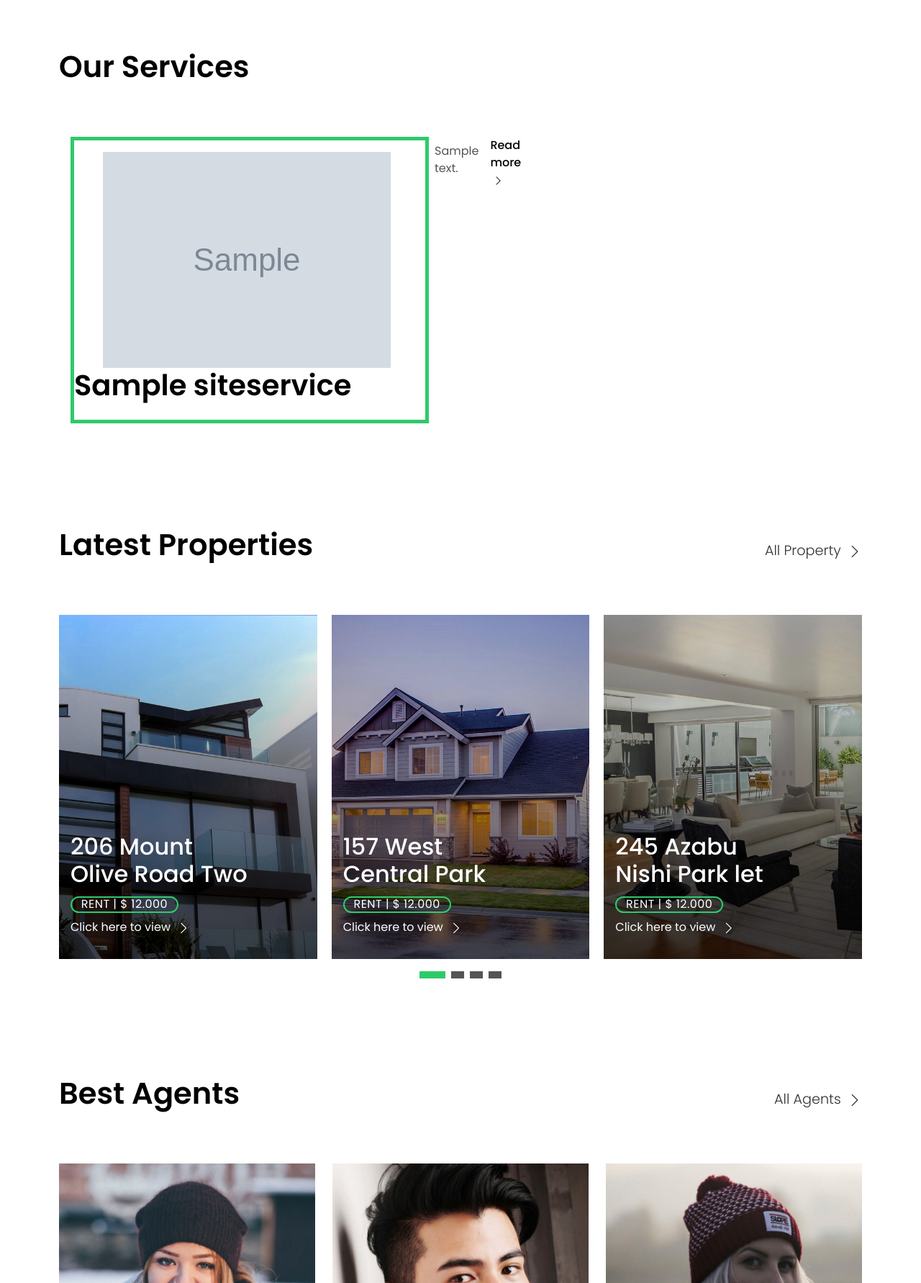
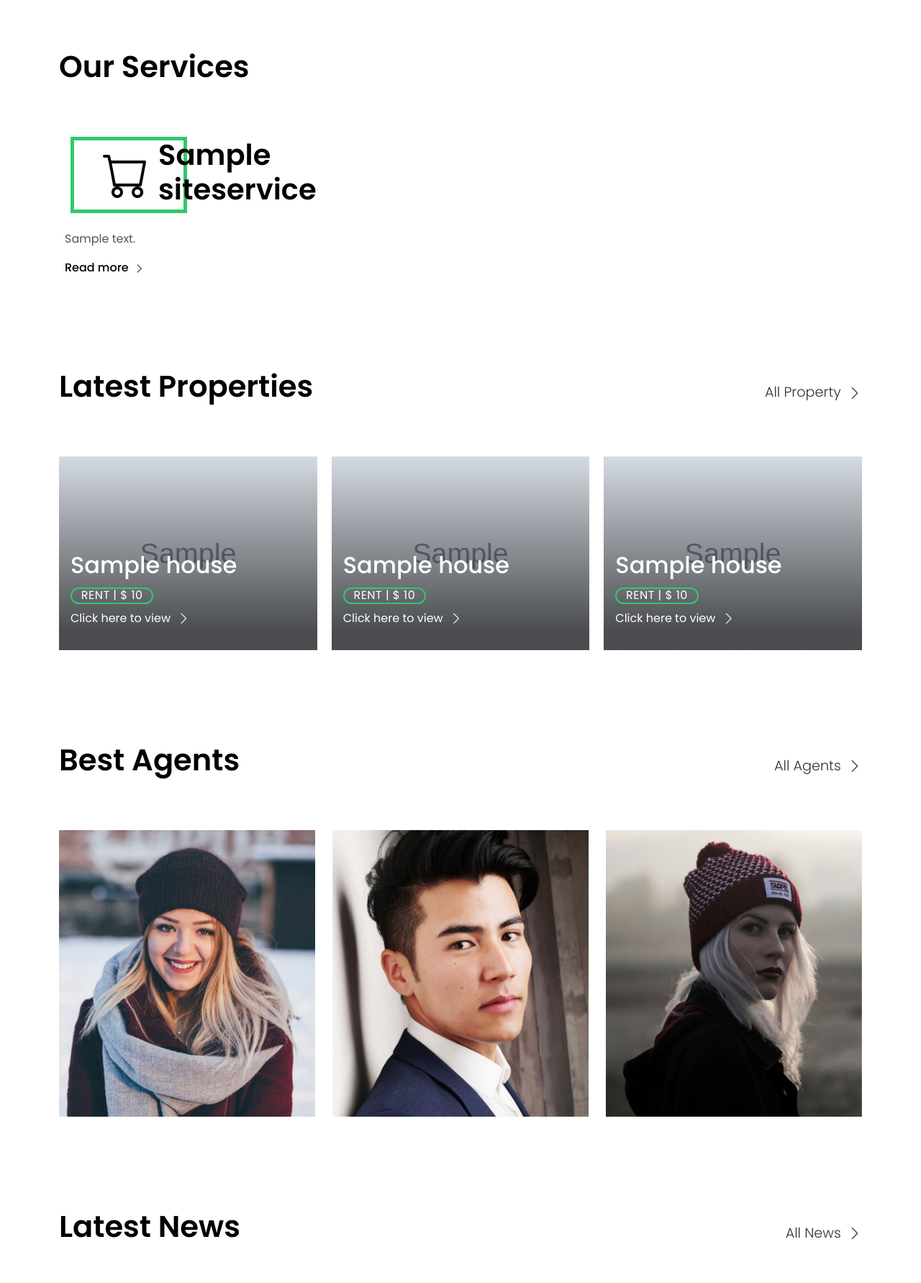
Before and after one commit to Jaheim007/HSagency, a Django app: page / in a window 1280 px wide. Shown: the part 884-2666 px from the top of the page at 72% size. Run offline with Django 4.2, Linux system fonts and the light colour scheme; data comes from the database, SQL or seed files in the repository; tables that the repository leaves empty hold one stand-in row (values such as "Sample post"); grey boxes marked "Sample" are stand-in pictures; some libraries are stand-ins or nearby versions.

Commit message:
Il est désormais possible d'ajouter une maison a nôtre BD

```diff
--- a/Front/admin.py
+++ b/Front/admin.py
@@ -1,7 +1,7 @@
 from django.contrib import admin
 from .models import *
 
-@admin.register(Slider)
+@admin.register(House)
 class Slide(admin.ModelAdmin):
     list_display = (
         "title",
--- a/Front/templates/bases/home_base.html
+++ b/Front/templates/bases/home_base.html
@@ -186,8 +186,8 @@
   <div class="intro intro-carousel swiper position-relative">
 
     <div class="swiper-wrapper">
-      {% for slider in sliders %}
-        <div class="swiper-slide carousel-item-a intro-item bg-image" style="background-image: url({{ slider.photo_house.url }})">
+      {% for house in houses %}
+        <div class="swiper-slide carousel-item-a intro-item bg-image" style="background-image: url({{ house.photo_house.url }})">
           <div class="overlay overlay-a"></div>
           <div class="intro-content display-table">
             <div class="table-cell">
@@ -195,14 +195,14 @@
                 <div class="row">
                   <div class="col-lg-8">
                     <div class="intro-body">
-                      <p class="intro-title-top">{{ slider.contry }}, {{ slider.city }}
+                      <p class="intro-title-top">{{ house.contry }}, {{ house.city }}
                         <br> 78345
                       </p>
                       <h1 class="intro-title mb-4 ">
-                        <span class="color-b"> {{ slider.title }} </span>
+                        <span class="color-b"> {{ house.title }} </span>
                       </h1>
                       <p class="intro-subtitle intro-price">
-                        <a href="#"><span class="price-a">rent | $ {{ slider.price }}</span></a>
+                        <a href="#"><span class="price-a">rent | $ {{ house.price }}</span></a>
                       </p>
                     </div>
                   </div>
--- a/Front/templates/pages/about.html
+++ b/Front/templates/pages/about.html
@@ -2,11 +2,7 @@
 {% load static %}
 
 {% block 'main' %}
-
-
-
 <main id="main">
-
     <!-- ======= Intro Single ======= -->
     <section class="intro-single">
       <div class="container">
--- a/Front/templates/pages/index.html
+++ b/Front/templates/pages/index.html
@@ -22,7 +22,7 @@
               <div class="card-box-c foo">
                 <div class="card-header-c d-flex">
                   <div class="card-box-ico">
-                    <img src="{{ service.photo_service.url }}"
+                    <span class="bi bi-cart"></span>
                   </div>
                   <div class="card-title-c align-self-center">
                     <h2 class="title-c">{{ service.title }}</h2>
@@ -67,22 +67,29 @@
         <div id="property-carousel" class="swiper">
           <div class="swiper-wrapper">
 
+            <!-- carousel item -->
+            {% comment "Note" %}
+              Je boucle sur le modele house pour afficher les maison
+              les plus récente
+            {% endcomment %}
+            {% for house in houses|slice:"0:3" %}
               <div class="carousel-item-b swiper-slide">
                 <div class="card-box-a card-shadow">
                   <div class="img-box-a">
-                  <img src="{% static 'front/assets/img/property-6.jpg' %}" alt="" class="img-a img-fluid">
+                    <img src="{{ house.photo_house.url }}" alt="" class="img-a img-fluid">
                   </div>
                   <div class="card-overlay">
                     <div class="card-overlay-a-content">
                       <div class="card-header-a">
                         <h2 class="card-title-a">
-                        <a href="property-single.html">206 Mount
-                          <br /> Olive Road Two</a>
+                          <a href="property-single.html">
+                            {{ house.title }}
+                          </a>
                         </h2>
                       </div>
                       <div class="card-body-a">
                         <div class="price-box d-flex">
-                        <span class="price-a">rent | $ 12.000</span>
+                          <span class="price-a">rent | $ {{ house.price }}</span>
                         </div>
                         <a href="#" class="link-a">Click here to view
                           <span class="bi bi-chevron-right"></span>
@@ -92,173 +99,30 @@
                         <ul class="card-info d-flex justify-content-around">
                           <li>
                             <h4 class="card-info-title">Area</h4>
-                          <span>340m
+                            <span>{{ house.area }}m
                               <sup>2</sup>
                             </span>
                           </li>
                           <li>
                             <h4 class="card-info-title">Beds</h4>
-                          <span>2</span>
+                            <span>{{ house.beds }}</span>
                           </li>
                           <li>
                             <h4 class="card-info-title">Baths</h4>
-                          <span>4</span>
+                            <span>{{ house.baths }}</span>
                           </li>
                           <li>
                             <h4 class="card-info-title">Garages</h4>
-                          <span>1</span>
+                            <span>{{ house.garages }}</span>
                           </li>
                         </ul>
                       </div>
                     </div>
                   </div>
                 </div>
-            </div><!-- End carousel item -->
-
-            <div class="carousel-item-b swiper-slide">
-              <div class="card-box-a card-shadow">
-                <div class="img-box-a">
-                  <img src="{% static 'front/assets/img/property-3.jpg' %}" alt="" class="img-a img-fluid">
               </div>
-                <div class="card-overlay">
-                  <div class="card-overlay-a-content">
-                    <div class="card-header-a">
-                      <h2 class="card-title-a">
-                        <a href="property-single.html">157 West
-                          <br /> Central Park</a>
-                      </h2>
-                    </div>
-                    <div class="card-body-a">
-                      <div class="price-box d-flex">
-                        <span class="price-a">rent | $ 12.000</span>
-                      </div>
-                      <a href="property-single.html" class="link-a">Click here to view
-                        <span class="bi bi-chevron-right"></span>
-                      </a>
-                    </div>
-                    <div class="card-footer-a">
-                      <ul class="card-info d-flex justify-content-around">
-                        <li>
-                          <h4 class="card-info-title">Area</h4>
-                          <span>340m
-                            <sup>2</sup>
-                          </span>
-                        </li>
-                        <li>
-                          <h4 class="card-info-title">Beds</h4>
-                          <span>2</span>
-                        </li>
-                        <li>
-                          <h4 class="card-info-title">Baths</h4>
-                          <span>4</span>
-                        </li>
-                        <li>
-                          <h4 class="card-info-title">Garages</h4>
-                          <span>1</span>
-                        </li>
-                      </ul>
-                    </div>
-                  </div>
-                </div>
-              </div>
-            </div><!-- End carousel item -->
-
-            <div class="carousel-item-b swiper-slide">
-              <div class="card-box-a card-shadow">
-                <div class="img-box-a">
-                  <img src="{% static 'front/assets/img/property-7.jpg' %}" alt="" class="img-a img-fluid">
-                </div>
-                <div class="card-overlay">
-                  <div class="card-overlay-a-content">
-                    <div class="card-header-a">
-                      <h2 class="card-title-a">
-                        <a href="property-single.html">245 Azabu
-                          <br /> Nishi Park let</a>
-                      </h2>
-                    </div>
-                    <div class="card-body-a">
-                      <div class="price-box d-flex">
-                        <span class="price-a">rent | $ 12.000</span>
-                      </div>
-                      <a href="property-single.html" class="link-a">Click here to view
-                        <span class="bi bi-chevron-right"></span>
-                      </a>
-                    </div>
-                    <div class="card-footer-a">
-                      <ul class="card-info d-flex justify-content-around">
-                        <li>
-                          <h4 class="card-info-title">Area</h4>
-                          <span>340m
-                            <sup>2</sup>
-                          </span>
-                        </li>
-                        <li>
-                          <h4 class="card-info-title">Beds</h4>
-                          <span>2</span>
-                        </li>
-                        <li>
-                          <h4 class="card-info-title">Baths</h4>
-                          <span>4</span>
-                        </li>
-                        <li>
-                          <h4 class="card-info-title">Garages</h4>
-                          <span>1</span>
-                        </li>
-                      </ul>
-                    </div>
-                  </div>
-                </div>
-              </div>
-            </div><!-- End carousel item -->
-
-            <div class="carousel-item-b swiper-slide">
-              <div class="card-box-a card-shadow">
-                <div class="img-box-a">
-                  <img src="{% static 'front/assets/img/property-10.jpg' %}" alt="" class="img-a img-fluid">
-                </div>
-                <div class="card-overlay">
-                  <div class="card-overlay-a-content">
-                    <div class="card-header-a">
-                      <h2 class="card-title-a">
-                        <a href="property-single.html">204 Montal
-                          <br /> South Bela Two</a>
-                      </h2>
-                    </div>
-                    <div class="card-body-a">
-                      <div class="price-box d-flex">
-                        <span class="price-a">rent | $ 12.000</span>
-                      </div>
-                      <a href="property-single.html" class="link-a">Click here to view
-                        <span class="bi bi-chevron-right"></span>
-                      </a>
-                    </div>
-                    <div class="card-footer-a">
-                      <ul class="card-info d-flex justify-content-around">
-                        <li>
-                          <h4 class="card-info-title">Area</h4>
-                          <span>340m
-                            <sup>2</sup>
-                          </span>
-                        </li>
-                        <li>
-                          <h4 class="card-info-title">Beds</h4>
-                          <span>2</span>
-                        </li>
-                        <li>
-                          <h4 class="card-info-title">Baths</h4>
-                          <span>4</span>
-                        </li>
-                        <li>
-                          <h4 class="card-info-title">Garages</h4>
-                          <span>1</span>
-                        </li>
-                      </ul>
-                    </div>
-                  </div>
-                </div>
-              </div>
-            </div><!-- End carousel item -->
-          </div>
+            {% endfor %}
+            <!-- End carousel item -->
         </div>
         <div class="propery-carousel-pagination carousel-pagination"></div>
 
--- a/Front/urls.py
+++ b/Front/urls.py
@@ -2,7 +2,7 @@ from django.urls import path
 from . import views
 
 urlpatterns = [
-    path('',views.index,name = "index"),
-    path('about',views.about,name="about"),
-    path('property',views.property,name="property")
+    path('',views.index, name = "index"),
+    path('about',views.about, name="about"),
+    path('property',views.property, name="property")
 ]
--- a/Front/views.py
+++ b/Front/views.py
@@ -4,7 +4,7 @@ from . import models
 
 def index(request):
     datas = {
-        "sliders": models.Slider.objects.all(),
+        "houses": models.House.objects.all(),
         "services": models.SiteService.objects.all(),
     }
     return render(request,'pages/index.html', context=datas)
```
Also changed, not shown: Front/models.py (+26 -2 lines), Front/templates/bases/base.html (+2 -8 lines), requirements.txt (added, +7 -0 lines), Front/migrations/0008_house_delete_slider_alter_siteservice_created.py (added), Front/migrations/0009_alter_house_created_alter_siteservice_created.py (added). Lines whose indentation alone changed are shown as unchanged.
